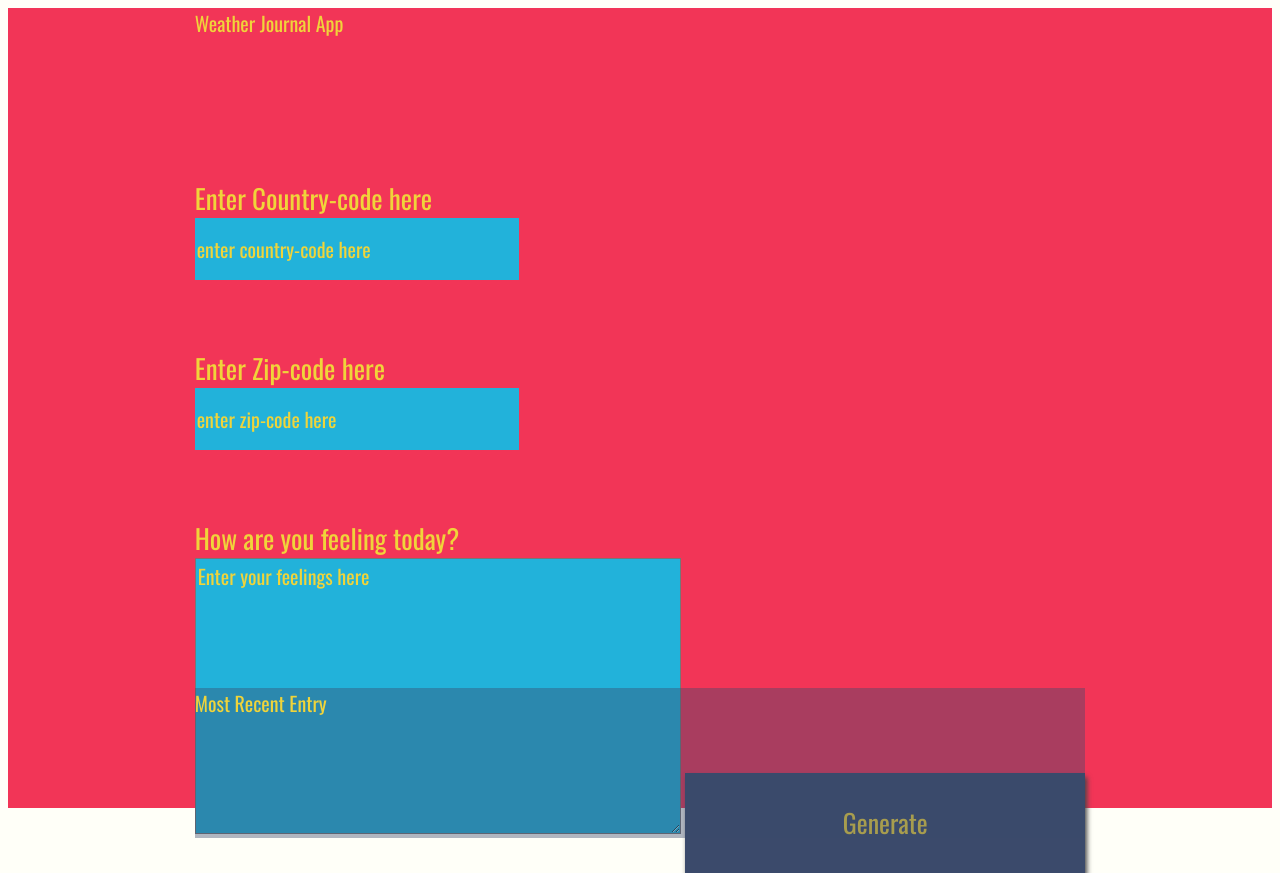
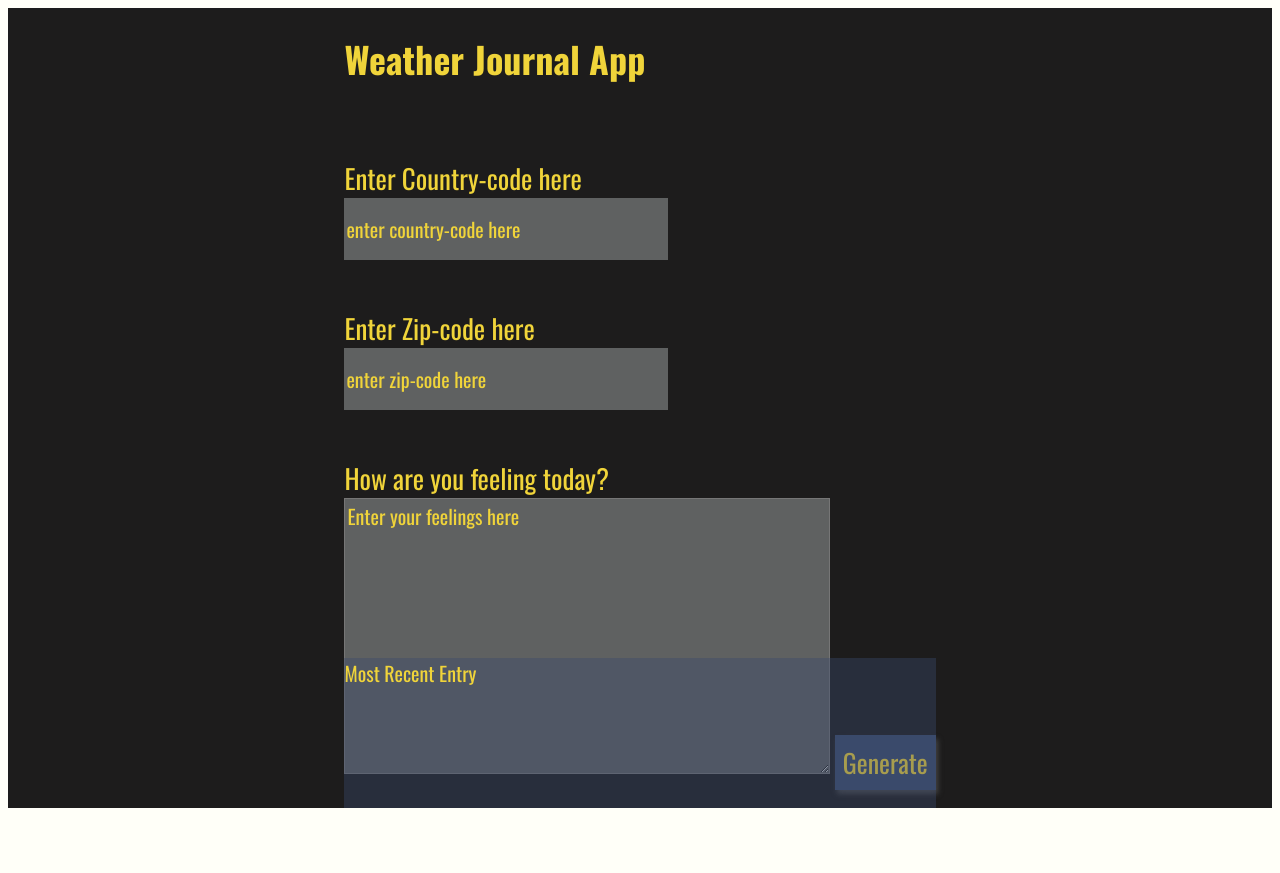
Before and after one commit to morjep/weatherjournal, a plain HTML site: page website/index.html in a window 1280 px wide. After the commit the page ends 816 px from the top, so only its background shows below. Drawn offline with nearby package versions, Linux system fonts and the light colour scheme; a web font is replaced by a local one.

Commit message:
changed styling

```diff
--- a/website/index.html
+++ b/website/index.html
@@ -11,7 +11,7 @@
   </head>
   <body>
     <div id="app">
-      <div class="holder headline">Weather Journal App</div>
+      <div class="holder headline"><h1>Weather Journal App</h1></div>
       <div class="holder zip">
         <label for="zip">Enter Country-code here</label>
         <input type="text" id="country" placeholder="enter country-code here" />
--- a/website/style.css
+++ b/website/style.css
@@ -8,10 +8,10 @@ body {
   grid-auto-rows: minmax(150px, auto);
   /* grid-template-columns:  */
   height: 100vh;
-  background: #f23557;
+  background: #1d1c1c;
   color: #f0d43a;
   justify-content: center;
-  grid-gap: 1em;
+  grid-gap: auto;
   font-size: 20px;
   font-family: "Oswald", sans-serif;
 }
@@ -36,6 +36,7 @@ body {
 }
 
 .headline {
+
 }
 .title {
 }
@@ -50,7 +51,7 @@ input {
   display: block;
   height: 60px;
   width: 320px;
-  background: #22b2da;
+  background: #5f6161;
   color: #f0d43a;
   font-size: 20px;
   font-family: "Oswald", sans-serif;
@@ -58,8 +59,9 @@ input {
 }
 
 button {
-  width: 400px;
-  height: 100px;
+  width: auto;
+  height: auto;
+  padding: 0.3em;
   background: #3b4a6b;
   color: #f0d43a;
   font-size: 26px;
@@ -72,7 +74,7 @@ h1 {
 }
 
 textarea {
-  background: #22b2da;
+  background: #5f6161;
   color: #f0d43a;
   font-size: 20px;
   font-family: "Oswald", sans-serif;
```
